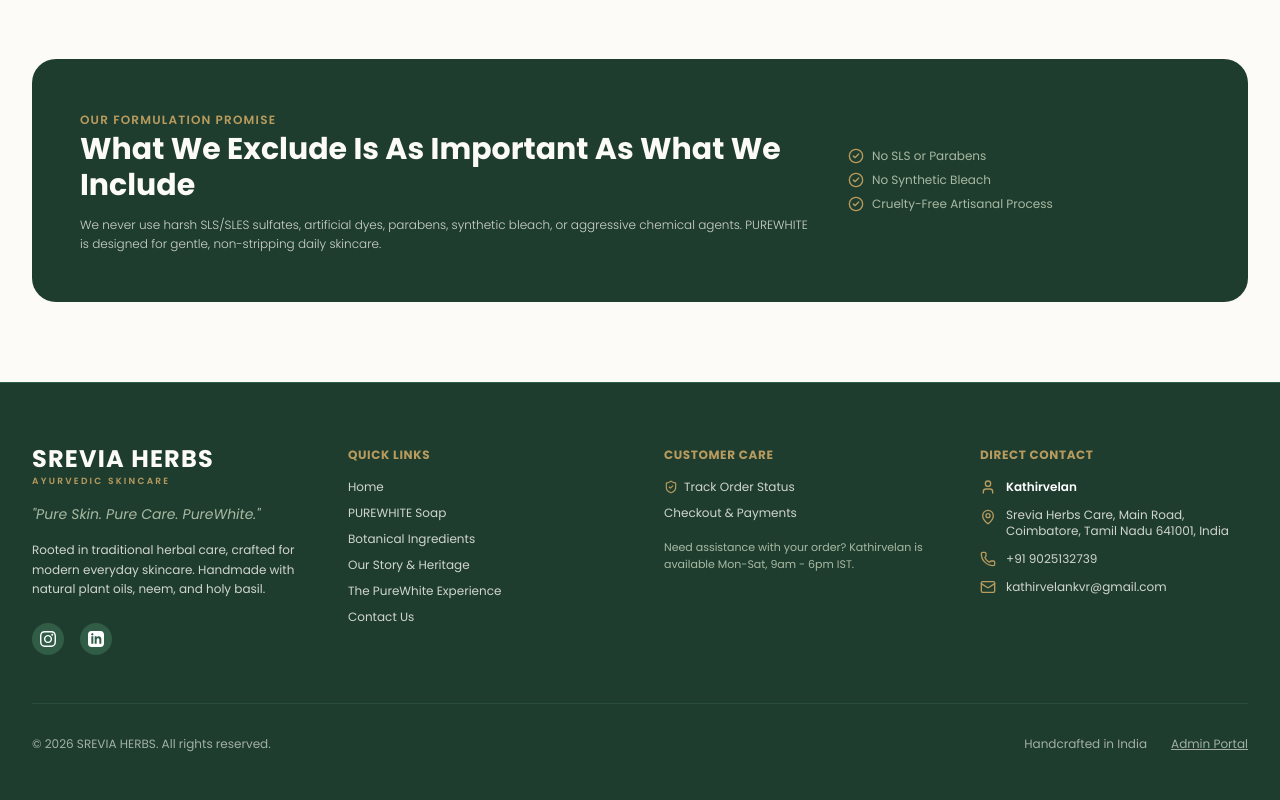
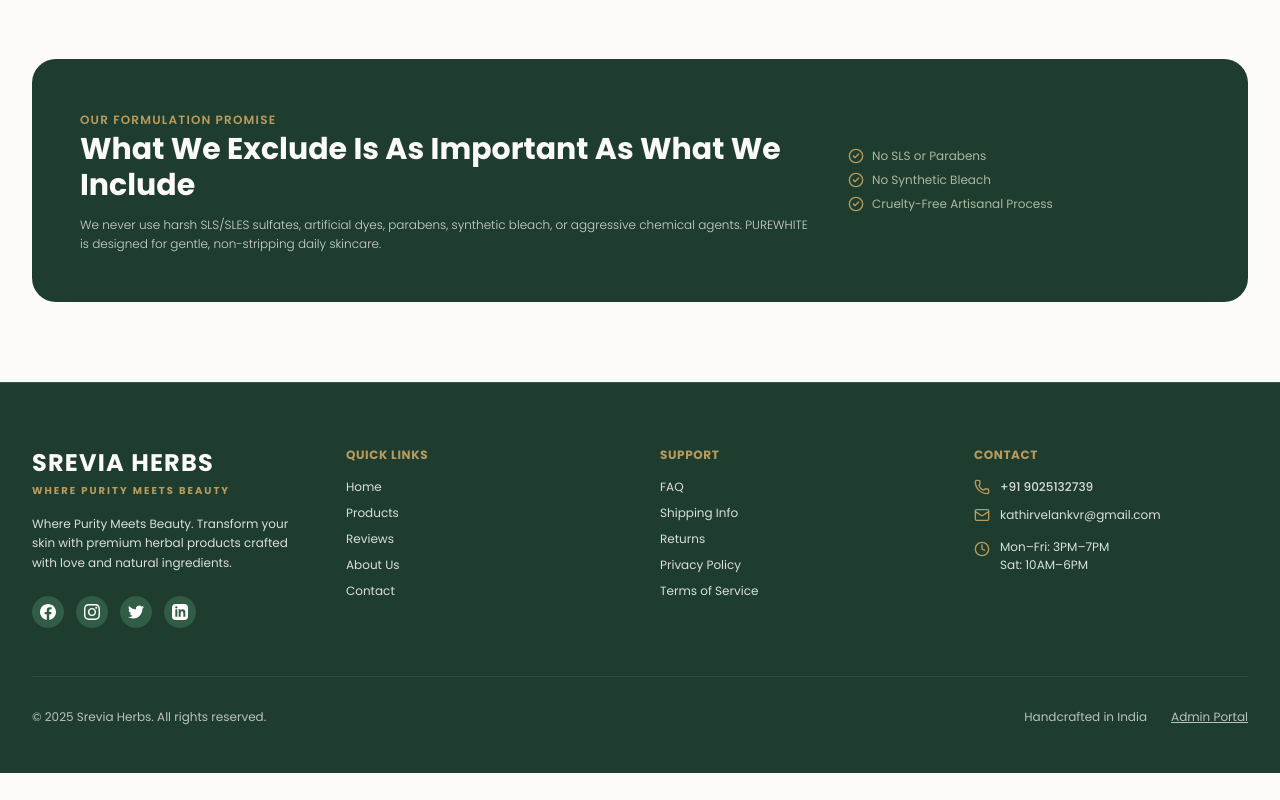
Before and after one commit to kathirvelan19/srevia, a React (Vite) app in the folder frontend/: page /ingredients in a window 1280 px wide. Shown: the part 1075-1875 px from the top of the page. After the commit the page ends 1848 px from the top, so only its background shows below. Built offline with nearby package versions, Linux system fonts and the light colour scheme; no server answers.

Commit message:
Update Footer with exact brand copy, social icons, Quick Links, Support, Contact, and Copyright

```diff
--- a/frontend/src/components/layout/Footer.tsx
+++ b/frontend/src/components/layout/Footer.tsx
@@ -1,33 +1,41 @@
 import React from 'react';
 import { Link } from 'react-router-dom';
-import { ShieldCheck, Mail, MapPin, Phone, User } from 'lucide-react';
+import { Mail, Phone, Clock } from 'lucide-react';
 
 export const Footer: React.FC = () => {
   return (
     <footer className="bg-[#1F3D2E] text-[#FCFBF7] pt-16 pb-12 border-t border-[#315C45]">
       <div className="max-w-7xl mx-auto px-4 sm:px-6 lg:px-8">
-        <div className="grid grid-cols-1 md:grid-cols-2 lg:grid-cols-4 gap-12 pb-12 border-b border-[#315C45]/60">
+        <div className="grid grid-cols-1 md:grid-cols-2 lg:grid-cols-4 gap-10 pb-12 border-b border-[#315C45]/60">
 
-          {/* Brand Intro */}
+          {/* Column 1: Brand Info */}
           <div className="space-y-4">
             <div className="flex flex-col">
-              <span className="font-bold text-2xl tracking-wider text-[#FCFBF7] leading-none uppercase">
-                SREVIA HERBS
+              <span className="font-bold text-2xl tracking-wider text-[#FCFBF7] uppercase">
+                Srevia Herbs
               </span>
-              <span className="text-[9px] uppercase tracking-[0.25em] text-[#B89B5E] font-semibold mt-1">
-                Ayurvedic Skincare
+              <span className="text-[10px] uppercase tracking-[0.2em] text-[#B89B5E] font-bold mt-1">
+                Where Purity Meets Beauty
               </span>
             </div>
 
-            <p className="italic text-[#A8B9A3] text-sm font-medium">
-              "Pure Skin. Pure Care. PureWhite."
+            <p className="text-xs text-[#FCFBF7]/85 leading-relaxed font-normal">
+              Where Purity Meets Beauty. Transform your skin with premium herbal products crafted with love and natural ingredients.
             </p>
 
-            <p className="text-xs text-[#FCFBF7]/80 leading-relaxed font-normal">
-              Rooted in traditional herbal care, crafted for modern everyday skincare. Handmade with natural plant oils, neem, and holy basil.
-            </p>
-
-            <div className="flex items-center gap-4 pt-2">
+            {/* Social Icons */}
+            <div className="flex items-center gap-3 pt-2">
+              <a
+                href="https://facebook.com"
+                target="_blank"
+                rel="noreferrer"
+                className="w-8 h-8 rounded-full bg-[#315C45] hover:bg-[#B89B5E] flex items-center justify-center text-white transition-colors"
+                aria-label="Facebook"
+              >
+                <svg className="w-4 h-4 fill-current" viewBox="0 0 24 24">
+                  <path d="M24 12.073c0-6.627-5.373-12-12-12s-12 5.373-12 12c0 5.99 4.388 10.954 10.125 11.854v-8.385H7.078v-3.47h3.047V9.43c0-3.007 1.792-4.669 4.533-4.669 1.312 0 2.686.235 2.686.235v2.953H15.83c-1.491 0-1.956.925-1.956 1.874v2.25h3.328l-.532 3.47h-2.796v8.385C19.612 23.027 24 18.062 24 12.073z"/>
+                </svg>
+              </a>
               <a
                 href="https://instagram.com"
                 target="_blank"
@@ -37,6 +45,17 @@
               >
                 <svg className="w-4 h-4 fill-current" viewBox="0 0 24 24">
                   <path d="M12 2.163c3.204 0 3.584.012 4.85.07 3.252.148 4.771 1.691 4.919 4.919.058 1.265.069 1.645.069 4.849 0 3.205-.012 3.584-.069 4.849-.149 3.225-1.664 4.771-4.919 4.919-1.266.058-1.644.07-4.85.07-3.204 0-3.584-.012-4.849-.07-3.26-.149-4.771-1.699-4.919-4.92-.058-1.265-.07-1.644-.07-4.849 0-3.204.013-3.583.07-4.849.149-3.227 1.664-4.771 4.919-4.919 1.266-.057 1.645-.069 4.849-.069zm0-2.163c-3.259 0-3.667.014-4.947.072-4.358.2-6.78 2.618-6.98 6.98-.059 1.281-.073 1.689-.073 4.948 0 3.259.014 3.668.072 4.948.2 4.358 2.618 6.78 6.98 6.98 1.281.058 1.689.072 4.948.072 3.259 0 3.668-.014 4.948-.072 4.354-.2 6.782-2.618 6.979-6.98.059-1.28.073-1.689.073-4.948 0-3.259-.014-3.667-.072-4.947-.196-4.354-2.617-6.78-6.979-6.98-1.281-.059-1.69-.073-4.949-.073zm0 5.838c-3.403 0-6.162 2.759-6.162 6.162s2.759 6.163 6.162 6.163 6.162-2.759 6.162-6.163c0-3.403-2.759-6.162-6.162-6.162zm0 10.162c-2.209 0-4-1.79-4-4 0-2.209 1.791-4 4-4s4 1.791 4 4c0 2.21-1.791 4-4 4zm6.406-11.845c-.796 0-1.441.645-1.441 1.44s.645 1.44 1.441 1.44c.795 0 1.439-.645 1.439-1.44s-.644-1.44-1.439-1.44z"/>
+                </svg>
+              </a>
+              <a
+                href="https://twitter.com"
+                target="_blank"
+                rel="noreferrer"
+                className="w-8 h-8 rounded-full bg-[#315C45] hover:bg-[#B89B5E] flex items-center justify-center text-white transition-colors"
+                aria-label="Twitter"
+              >
+                <svg className="w-4 h-4 fill-current" viewBox="0 0 24 24">
+                  <path d="M23.953 4.57a10 10 0 01-2.825.775 4.958 4.958 0 002.163-2.723c-.951.555-2.005.959-3.127 1.184a4.92 4.92 0 00-8.384 4.482C7.69 8.095 4.067 6.13 1.64 3.162a4.822 4.822 0 00-.666 2.475c0 1.71.87 3.213 2.188 4.096a4.904 4.904 0 01-2.228-.616v.06a4.923 4.923 0 003.946 4.827 4.996 4.996 0 01-2.212.085 4.936 4.936 0 004.604 3.417 9.867 9.867 0 01-6.102 2.105c-.39 0-.779-.023-1.17-.067a13.995 13.995 0 007.557 2.209c9.053 0 13.998-7.496 13.998-13.985 0-.21 0-.42-.015-.63A9.936 9.936 0 0024 4.59z"/>
                 </svg>
               </a>
               <a
@@ -53,84 +72,83 @@
             </div>
           </div>
 
-          {/* Quick Links */}
+          {/* Column 2: Quick Links */}
           <div>
-            <h4 className="text-base font-[#B89B5E] font-bold text-[#B89B5E] mb-4 uppercase tracking-wider text-xs">
+            <h4 className="font-bold text-[#B89B5E] mb-4 uppercase tracking-wider text-xs">
               Quick Links
             </h4>
-            <ul className="space-y-2.5 text-xs text-[#FCFBF7]/80">
+            <ul className="space-y-2.5 text-xs text-[#FCFBF7]/85">
               <li>
-                <Link to="/" className="hover:text-[#A8B9A3] transition-colors">Home</Link>
+                <Link to="/" className="hover:text-[#B89B5E] transition-colors">Home</Link>
               </li>
               <li>
-                <Link to="/product" className="hover:text-[#A8B9A3] transition-colors">PUREWHITE Soap</Link>
+                <Link to="/product" className="hover:text-[#B89B5E] transition-colors">Products</Link>
               </li>
               <li>
-                <Link to="/ingredients" className="hover:text-[#A8B9A3] transition-colors">Botanical Ingredients</Link>
+                <Link to="/results" className="hover:text-[#B89B5E] transition-colors">Reviews</Link>
               </li>
               <li>
-                <Link to="/our-story" className="hover:text-[#A8B9A3] transition-colors">Our Story & Heritage</Link>
+                <Link to="/our-story" className="hover:text-[#B89B5E] transition-colors">About Us</Link>
               </li>
               <li>
-                <Link to="/results" className="hover:text-[#A8B9A3] transition-colors">The PureWhite Experience</Link>
-              </li>
-              <li>
-                <Link to="/contact" className="hover:text-[#A8B9A3] transition-colors">Contact Us</Link>
+                <Link to="/contact" className="hover:text-[#B89B5E] transition-colors">Contact</Link>
               </li>
             </ul>
           </div>
 
-          {/* Customer Care */}
+          {/* Column 3: Support */}
           <div>
-            <h4 className="text-base font-bold text-[#B89B5E] mb-4 uppercase tracking-wider text-xs">
-              Customer Care
+            <h4 className="font-bold text-[#B89B5E] mb-4 uppercase tracking-wider text-xs">
+              Support
             </h4>
-            <ul className="space-y-2.5 text-xs text-[#FCFBF7]/80">
+            <ul className="space-y-2.5 text-xs text-[#FCFBF7]/85">
               <li>
-                <Link to="/track-order" className="hover:text-[#A8B9A3] transition-colors flex items-center gap-1.5">
-                  <ShieldCheck className="w-3.5 h-3.5 text-[#B89B5E]" />
-                  <span>Track Order Status</span>
-                </Link>
+                <Link to="/contact" className="hover:text-[#B89B5E] transition-colors">FAQ</Link>
               </li>
               <li>
-                <Link to="/checkout" className="hover:text-[#A8B9A3] transition-colors">Checkout & Payments</Link>
+                <Link to="/track-order" className="hover:text-[#B89B5E] transition-colors">Shipping Info</Link>
               </li>
-              <li className="pt-2 text-[#A8B9A3] text-[11px] leading-relaxed">
-                Need assistance with your order? Kathirvelan is available Mon-Sat, 9am - 6pm IST.
+              <li>
+                <Link to="/contact" className="hover:text-[#B89B5E] transition-colors">Returns</Link>
+              </li>
+              <li>
+                <Link to="/contact" className="hover:text-[#B89B5E] transition-colors">Privacy Policy</Link>
+              </li>
+              <li>
+                <Link to="/contact" className="hover:text-[#B89B5E] transition-colors">Terms of Service</Link>
               </li>
             </ul>
           </div>
 
-          {/* Business Contact Info */}
+          {/* Column 4: Contact */}
           <div>
-            <h4 className="text-base font-bold text-[#B89B5E] mb-4 uppercase tracking-wider text-xs">
-              Direct Contact
+            <h4 className="font-bold text-[#B89B5E] mb-4 uppercase tracking-wider text-xs">
+              Contact
             </h4>
-            <ul className="space-y-3 text-xs text-[#FCFBF7]/80">
-              <li className="flex items-center gap-2.5">
-                <User className="w-4 h-4 text-[#B89B5E] shrink-0" />
-                <span className="font-semibold text-white">Kathirvelan</span>
-              </li>
-              <li className="flex items-start gap-2.5">
-                <MapPin className="w-4 h-4 text-[#B89B5E] shrink-0 mt-0.5" />
-                <span>Srevia Herbs Care, Main Road, Coimbatore, Tamil Nadu 641001, India</span>
-              </li>
+            <ul className="space-y-3 text-xs text-[#FCFBF7]/85">
               <li className="flex items-center gap-2.5">
                 <Phone className="w-4 h-4 text-[#B89B5E] shrink-0" />
-                <a href="tel:9025132739" className="hover:underline">+91 9025132739</a>
+                <a href="tel:9025132739" className="hover:underline font-medium">+91 9025132739</a>
               </li>
               <li className="flex items-center gap-2.5">
                 <Mail className="w-4 h-4 text-[#B89B5E] shrink-0" />
                 <a href="mailto:kathirvelankvr@gmail.com" className="hover:underline">kathirvelankvr@gmail.com</a>
+              </li>
+              <li className="flex items-start gap-2.5 pt-1">
+                <Clock className="w-4 h-4 text-[#B89B5E] shrink-0 mt-0.5" />
+                <div className="space-y-0.5">
+                  <p>Mon–Fri: 3PM–7PM</p>
+                  <p>Sat: 10AM–6PM</p>
+                </div>
               </li>
             </ul>
           </div>
 
         </div>
 
-        {/* Sub-footer & Admin portal access */}
-        <div className="pt-8 flex flex-col sm:flex-row items-center justify-between gap-4 text-xs text-[#FCFBF7]/60">
-          <p>© 2026 SREVIA HERBS. All rights reserved.</p>
+        {/* Copyright Footer Bar */}
+        <div className="pt-8 flex flex-col sm:flex-row items-center justify-between gap-4 text-xs text-[#FCFBF7]/70">
+          <p>© 2025 Srevia Herbs. All rights reserved.</p>
           <div className="flex items-center gap-6">
             <span>Handcrafted in India</span>
             <Link to="/admin/login" className="hover:text-[#B89B5E] underline transition-colors">
```
